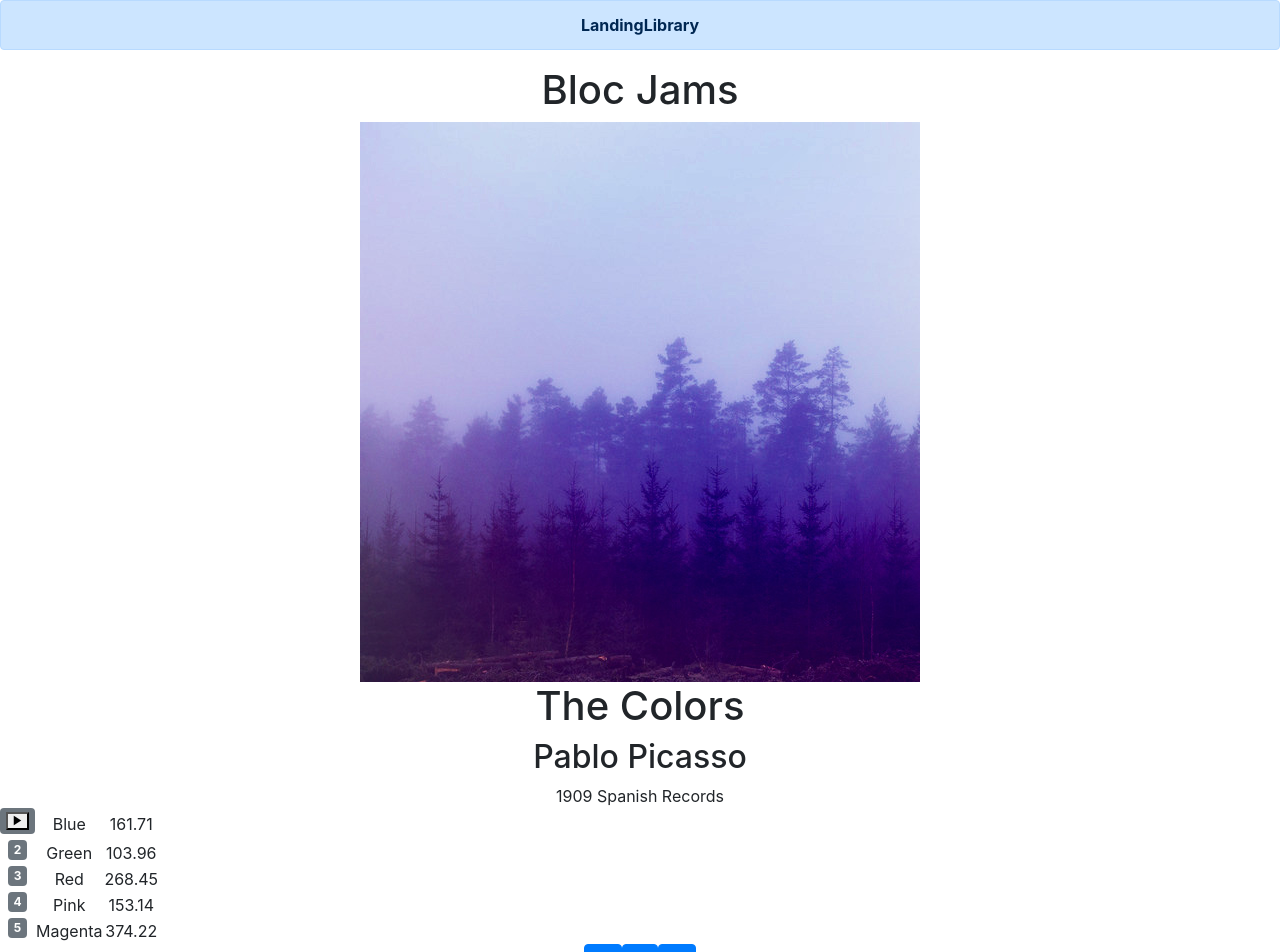
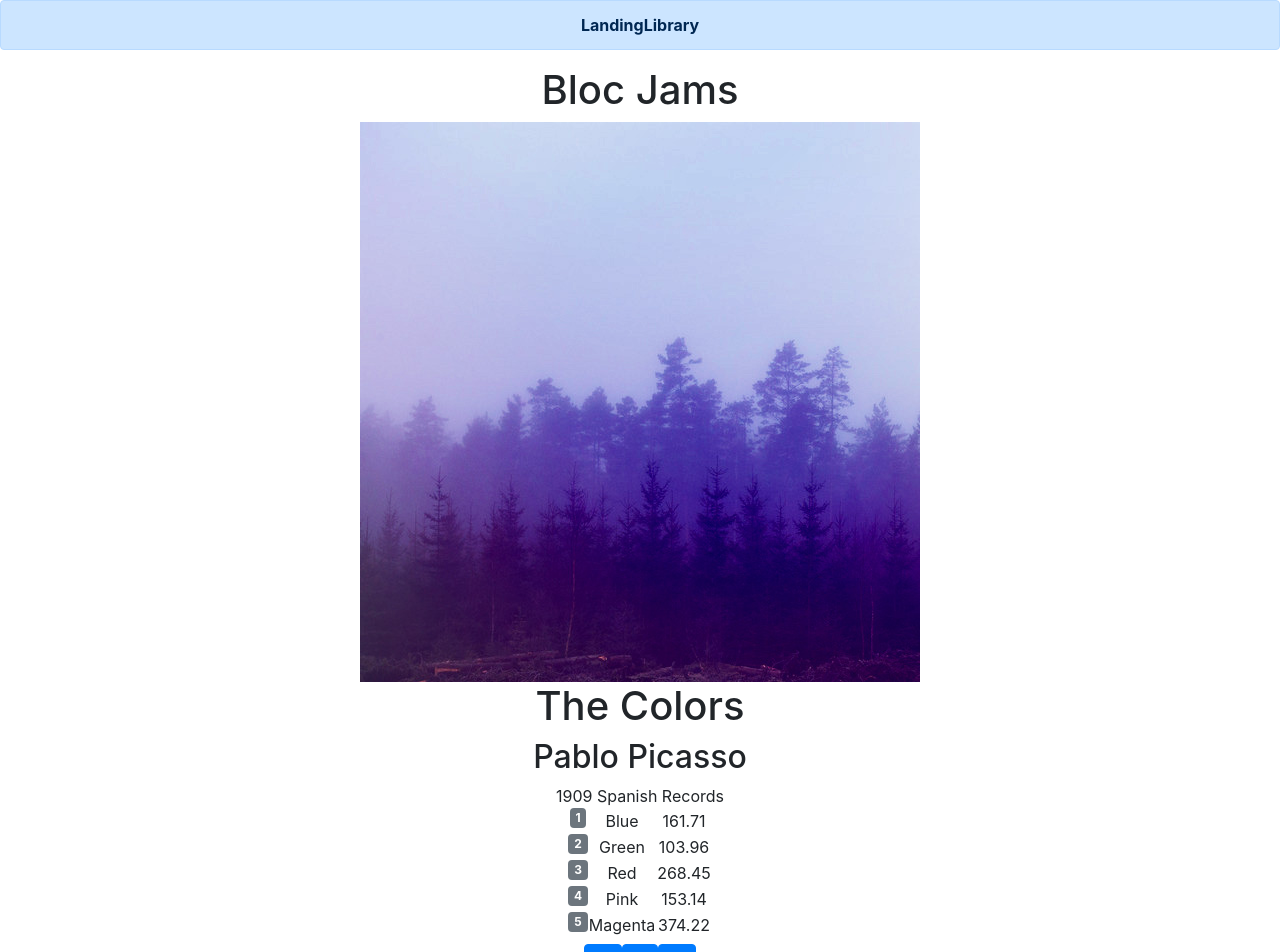
Before and after one commit to nounouboubou/bloc-jams-react2, a React (Create React App) app: page /album/the-colors in a window 1280 px wide. Shown: the top 952 px of the page. Built offline with nearby package versions, Linux system fonts and the light colour scheme.

Commit message:
updated playorpauseicon method

```diff
--- a/src/App.css
+++ b/src/App.css
@@ -30,3 +30,7 @@
     transform: rotate(360deg);
   }
 }
+
+#song-list {
+  display: inline-block;
+}
--- a/src/components/Album.js
+++ b/src/components/Album.js
@@ -81,23 +81,20 @@
 
 playOrPauseIcon(song, index){
   const isSameSong = this.state.currentSong === song;
+
   if(this.state.isPlaying && isSameSong){
     return(
       <td><button><span className="icon ion-md-pause"></span></button></td>
-      );
-    } else if(!(this.state.isPlaying) && isSameSong){
-      return(
-        <td><button><span className="icon ion-md-play"></span></button></td>
     );
   } else if(this.state.isHovering === index){
     return(
       <td><button><span className="icon ion-md-play"></span></button></td>
     );
-    } else {
+  }
+
   return(
-          <td>{ index+1}</td>
+    <td>{ index+1 }</td>
   );
-      }
 }
 
   handlePrevClick() {
```
Lines whose indentation alone changed are shown as unchanged.
